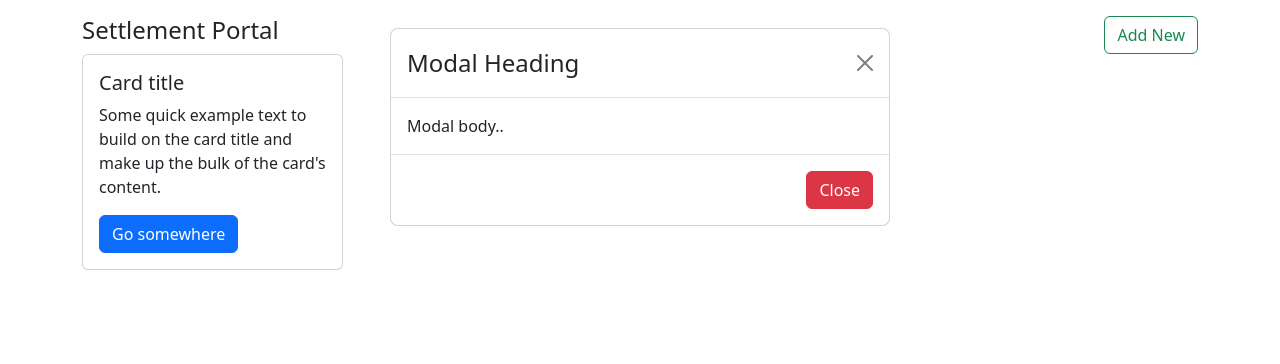
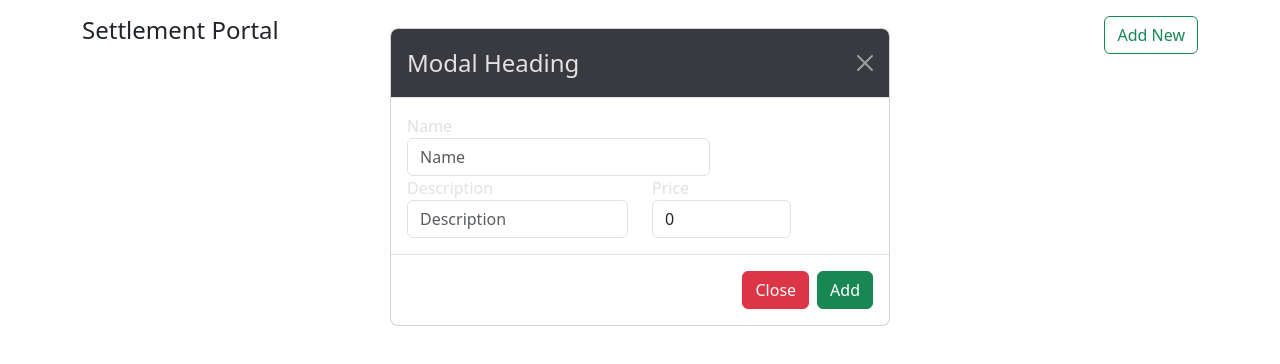
Before and after one commit to Peltimies/gulaari, an Angular app: page / in a window 1280 px wide. Both pictures are taken after a click on the button "Add New". Shown: the top 364 px of the page. Built offline with nearby package versions, Linux system fonts and the light colour scheme.

Commit message:
feat: Implement item management with local storage
This commit:

Adds Item class for data structure
Implements local storage for item persistence
Adds form inputs in modal for item creation
Displays items in grid layout using @for loop
Adds save functionality to store items

```diff
--- a/src/app/app.component.html
+++ b/src/app/app.component.html
@@ -8,15 +8,16 @@
     </div>
   </div>
   <div class="row">
-    <div class="col-3">
+    @for (item of itemList; track $index) {<div class="col-3">
       <div class="card">
         <div class="card-body">
-          <h5 class="card-title">Card title</h5>
-          <p class="card-text">Some quick example text to build on the card title and make up the bulk of the card's content.</p>
-          <a href="#" class="btn btn-primary">Go somewhere</a>
+          <h5 class="card-title">{{item.name}}</h5>
+          <p class="card-text">{{item.description}}</p>
+
         </div>
       </div>
-    </div>
+    </div>}
+
   </div>
 </div>
 
@@ -34,12 +35,26 @@
 
       <!-- Modal body -->
       <div class="modal-body">
-        Modal body..
+        <div class="row">
+          <div class="col-8">
+            <label for="name">Name</label>
+            <input type="text" [(ngModel)]="itemObj.name" id="name" class="form-control" placeholder="Name">
+          </div>
+          <div class="col-6">
+            <label for="description">Description</label>
+            <input type="text" [(ngModel)]="itemObj.description" id="description" class="form-control" placeholder="Description">
+          </div>
+          <div class="col-4">
+            <label for="price">Price</label>
+            <input type="number" [(ngModel)]="itemObj.price" id="price" class="form-control" placeholder="Price">
+          </div>
+        </div>
       </div>
 
       <!-- Modal footer -->
       <div class="modal-footer">
-        <button type="button" class="btn btn-danger" data-bs-dismiss="modal">Close</button>
+        <button type="button" class="btn btn-danger" data-bs-dismiss="modal" (click)="closeModal()">Close</button>
+        <button type="button" class="btn btn-success" (click)="saveItem()">Add</button>
       </div>
 
     </div>
--- a/src/app/app.component.ts
+++ b/src/app/app.component.ts
@@ -1,16 +1,20 @@
-import { Component } from '@angular/core';
+import { Component, OnInit } from '@angular/core';
 import { RouterOutlet } from '@angular/router';
+import { Item } from './classes/item';
+import { FormsModule } from '@angular/forms';
 
 
 @Component({
   selector: 'app-root',
   standalone: true,
-  imports: [RouterOutlet],
+  imports: [RouterOutlet, FormsModule],
   templateUrl: './app.component.html',
   styleUrl: './app.component.css'
 })
-export class AppComponent {
-  title = 'gulaari';
+export class AppComponent implements OnInit {
+  itemObj: Item = new Item(0, '', '', 0);
+  itemList: Item[] = [];
+
 
   openModal() {
     const modal = document.getElementById('myModal');
@@ -18,4 +22,33 @@ export class AppComponent {
       modal.style.display = 'block';
     }
   }
+
+  ngOnInit(): void {
+    const isLocalPresent = localStorage.getItem('items');
+    if(isLocalPresent != null) {
+      this.itemList = JSON.parse(isLocalPresent);
+    }
+  }
+
+  closeModal() {
+    const modal = document.getElementById('myModal');
+    if(modal != null) {
+      modal.style.display = 'none';
+    }
+  }
+
+  saveItem() {
+    debugger;
+    const isLocalPresent = localStorage.getItem('items');
+    if(isLocalPresent != null) {
+      const oldArr = JSON.parse(isLocalPresent);
+      oldArr.push(this.itemObj);
+      localStorage.setItem('items', JSON.stringify(oldArr));
+    } else {
+      const newArr = [];
+      newArr.push(this.itemObj);
+      localStorage.setItem('items', JSON.stringify(newArr));
+    }
+    this.closeModal();
+  }
 }
--- /dev/null
+++ b/src/app/classes/item.ts
@@ -0,0 +1,13 @@
+export class Item {
+  id: number;
+  name: string;
+  description: string;
+  price: number;
+
+  constructor(id: number, name: string, description: string, price: number) {
+    this.id = id;
+    this.name = name;
+    this.description = description;
+    this.price = price;
+  }
+}
--- a/src/styles.css
+++ b/src/styles.css
@@ -3,7 +3,75 @@ body {
     background-color: #2A2B2E;
 }
 
+.card {
+    background-color: #2A2B2E;
+    border: 1px solid #383A3F;
+}
+
 .card-header {
-    background-color: #383A3F !important;
+    background-color: #383A3F;
+    border-bottom: 1px solid #383A3F;
+}
 
+.card-body {
+    color: #E1E1E1;
 }
+
+.btn-outline-success {
+    color: #4CAF50;
+    border-color: #4CAF50;
+}
+
+.btn-outline-success:hover {
+    background-color: #4CAF50;
+    color: #E1E1E1;
+}
+
+/* Modal styling */
+.modal-content {
+    background-color: #2A2B2E;
+    border: 1px solid #383A3F;
+}
+
+.modal-header {
+    background-color: #383A3F;
+    border-bottom: 1px solid #383A3F;
+}
+
+.modal-title {
+    color: #E1E1E1;
+}
+
+.modal-body {
+    color: #E1E1E1;
+}
+
+.modal-footer {
+    border-top: 1px solid #383A3F;
+}
+
+.btn-close {
+    filter: invert(1) grayscale(100%) brightness(200%);
+}
+
+/* Form styling */
+.form-label {
+    color: #E1E1E1;
+}
+
+.form-control {
+    background-color: #383A3F;
+    border: 1px solid #4A4D52;
+    color: #E1E1E1;
+}
+
+.form-control:focus {
+    background-color: #383A3F;
+    border-color: #4CAF50;
+    color: #E1E1E1;
+    box-shadow: 0 0 0 0.25rem rgba(76, 175, 80, 0.25);
+}
+
+.form-control::placeholder {
+    color: #8A8D91;
+}
```
Also changed, not shown: 1 other file (tests, documents, lock files or other folders).
